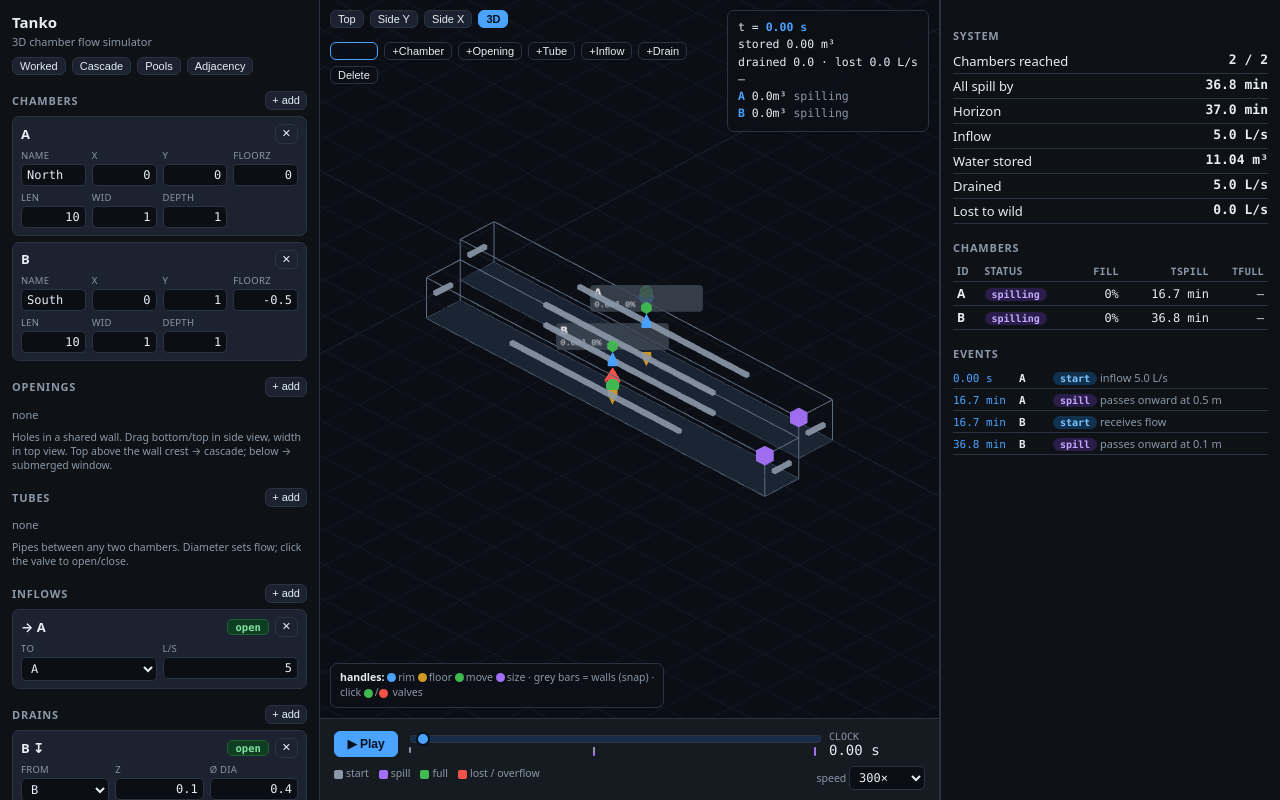
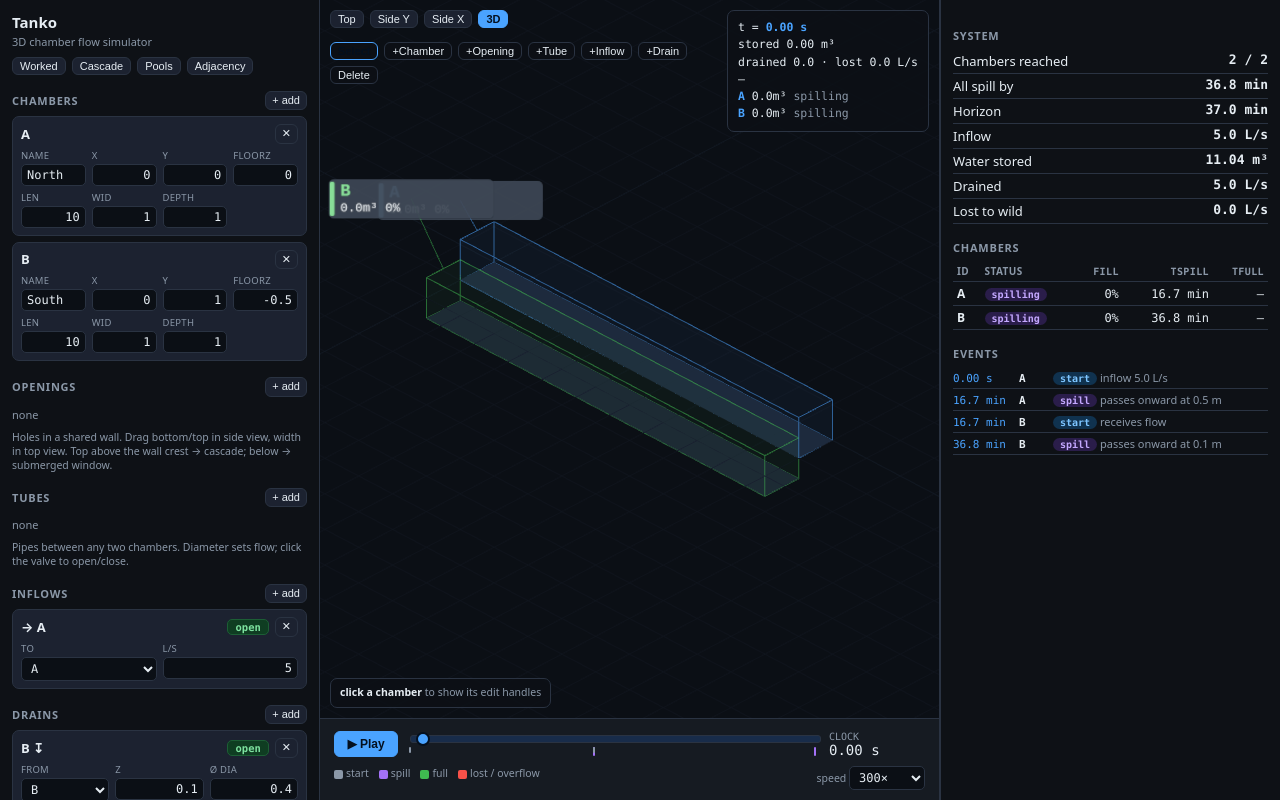
Before and after one commit to brainpulp/tanko, a plain HTML site: page index.html in a window 1280 px wide. Drawn offline with nearby package versions, Linux system fonts and the light colour scheme; animation ran at ten frames a second.

Commit message:
Fix label readability, opening-tool NaN, autosave, and declutter 3D view (#4)
- Scale chamber labels to a constant on-screen size (no overlap in side views)
- Fix opening-tool NaN zTop (compute from floorZ+depth)
- Auto-save scene to localStorage and restore on load
- Declutter 3D view: selection-based handles, color-coded chambers, pinned labels

```diff
--- a/index.html
+++ b/index.html
@@ -577,8 +577,20 @@ function recompute(){
   renderEditor();
   $('#json').value=JSON.stringify(scene,null,2);
   setTime(Math.min(curT, result.totals.horizon||0));
+  saveScene();
 }
 function showWarn(m){ const e=$('#jsonErr'); e.style.display='block'; e.textContent=m; }
+
+/* ---------- automatic local persistence ---------- */
+const SAVE_KEY='tanko.scene.v1';
+function saveScene(){ try{ localStorage.setItem(SAVE_KEY, JSON.stringify(scene)); }catch(e){} }
+function loadSavedScene(){
+  try{ const s=localStorage.getItem(SAVE_KEY); if(!s) return null;
+    const o=JSON.parse(s); if(!o||(!o.chambers&&!o.ditches)) return null;
+    const test=normalizeScene(o); simulate(test);   // validate before trusting it
+    return test;
+  }catch(e){ return null; }
+}
 
 /* ============================================================
    LEFT PANEL
@@ -739,7 +751,7 @@ const three={scene:new THREE.Scene()};
 three.scene.background=new THREE.Color(0x0b0f15);
 three.scene.add(new THREE.AmbientLight(0xffffff,0.8));
 const dl=new THREE.DirectionalLight(0xffffff,0.65); dl.position.set(1,2,1.5); three.scene.add(dl);
-const grid=new THREE.GridHelper(80,80,0x223047,0x161f2c); grid.material.opacity=0.5; grid.material.transparent=true; three.scene.add(grid);
+const grid=new THREE.GridHelper(80,80,0x1c2738,0x141c28); grid.material.opacity=0.32; grid.material.transparent=true; three.scene.add(grid);
 
 let camera=new THREE.OrthographicCamera(-10,10,10,-10,-1000,1000);
 const controls=new OrbitControls(camera,renderer.domElement);
@@ -749,6 +761,9 @@ let world=new THREE.Group(); three.scene.add(world);
 let handleGroup=new THREE.Group(); three.scene.add(handleGroup);
 let waterMeshes={}, labelSprites={}, connObjs=[], ioObjs=[], handles=[], pickChambers=[];
 let bounds=null, hsz=0.15;
+let selected=null;            // selected chamber id — only its edit handles are shown
+let chamberEdges={};          // id -> {edge, color} for selection highlighting
+const PALETTE=[0x4aa3ff,0x3fb950,0xe0883e,0xa371f7,0x56d4dd,0xf2c14e,0xf85149,0xbc8cff];
 
 const cc = c => new THREE.Vector3(c.x+c.length/2, 0, c.y+c.width/2);
 
@@ -772,25 +787,36 @@ function buildMeshes(){
   connObjs.forEach(o=>o.obj&&three.scene.remove(o.obj));
   ioObjs.forEach(o=>o.obj&&three.scene.remove(o.obj));
   world.clear(); handleGroup.clear();
-  waterMeshes={}; labelSprites={}; connObjs=[]; ioObjs=[]; handles=[]; pickChambers=[];
+  waterMeshes={}; labelSprites={}; connObjs=[]; ioObjs=[]; handles=[]; pickChambers=[]; chamberEdges={};
   if(!result) return;
   computeBounds();
   const byId=new Map(result.chambers.map(d=>[d.id,d]));
 
-  for(const d of result.chambers){
+  result.chambers.forEach((d,ci)=>{
+    const col=PALETTE[ci%PALETTE.length];
     const g=new THREE.Group(); g.position.set(d.x+d.length/2,0,d.y+d.width/2);
     const box=new THREE.BoxGeometry(d.length,d.depth,d.width);
-    const wall=new THREE.LineSegments(new THREE.EdgesGeometry(box),new THREE.LineBasicMaterial({color:0x5b6b80}));
+    const wall=new THREE.LineSegments(new THREE.EdgesGeometry(box),new THREE.LineBasicMaterial({color:col,transparent:true,opacity:0.7}));
     wall.position.y=d.floorZ+d.depth/2; g.add(wall);
+    chamberEdges[d.id]={edge:wall,color:col};
+    // faint colored fill so the basin reads as a distinct volume
+    const fill=new THREE.Mesh(box.clone(),new THREE.MeshBasicMaterial({color:col,transparent:true,opacity:0.05,depthWrite:false}));
+    fill.position.y=d.floorZ+d.depth/2; g.add(fill);
     const floor=new THREE.Mesh(new THREE.BoxGeometry(d.length,0.01,d.width),new THREE.MeshBasicMaterial({color:0x1b2433}));
     floor.position.y=d.floorZ; g.add(floor);
-    // pick proxy (invisible) for tool clicks
+    // pick proxy (invisible) for tool clicks & selection
     const pick=new THREE.Mesh(new THREE.BoxGeometry(d.length,d.depth,d.width),new THREE.MeshBasicMaterial({visible:false}));
     pick.position.y=d.floorZ+d.depth/2; pick.userData={chamber:d.id}; g.add(pick); pickChambers.push(pick);
     const wgeo=new THREE.BoxGeometry(d.length*0.95,1,d.width*0.95);
     const water=new THREE.Mesh(wgeo,new THREE.MeshBasicMaterial({color:0x3aa0ff,transparent:true,opacity:0.45}));
     water.visible=false; g.add(water); waterMeshes[d.id]={mesh:water,d};
-    const spr=makeLabel(d.id); spr.position.set(0,d.rimZ+hsz*4,0); g.add(spr); labelSprites[d.id]=spr;
+    // label: color-matched, pinned just off the chamber's near end, with a leader line and per-index stagger
+    const off=0.5+(ci%3)*0.45;
+    const anchor=new THREE.Vector3(-d.length/2, d.rimZ, 0);
+    const labelLocal=new THREE.Vector3(-d.length/2-off, d.rimZ+hsz*4+(ci%2)*hsz*6, 0);
+    const spr=makeLabel(d.id,col); spr.position.copy(labelLocal); g.add(spr); labelSprites[d.id]=spr;
+    const leader=new THREE.Line(new THREE.BufferGeometry().setFromPoints([labelLocal,anchor]),
+      new THREE.LineBasicMaterial({color:col,transparent:true,opacity:0.45})); g.add(leader);
     world.add(g);
 
     // chamber handles
@@ -804,7 +830,7 @@ function buildMeshes(){
     addWall(d, 'x1', d.x,          d.floorZ+d.depth/2, cz);
     addWall(d, 'y2', cx,           d.floorZ+d.depth/2, d.y+d.width);
     addWall(d, 'y1', cx,           d.floorZ+d.depth/2, d.y);
-  }
+  });
 
   // openings — drawn as a framed rectangle on the shared wall, with handles
   scene.openings.forEach((o,i)=>{
@@ -895,38 +921,69 @@ function addWall(d,side,x,y,z){
   handleGroup.add(m); handles.push(m);
 }
 
-function makeLabel(text){
+function makeLabel(text,color){
   const cv=document.createElement('canvas'); cv.width=256; cv.height=64;
   const spr=new THREE.Sprite(new THREE.SpriteMaterial({map:new THREE.CanvasTexture(cv),depthTest:false,transparent:true}));
-  spr.scale.set(2.4,0.6,1); spr.userData={cv,ctx:cv.getContext('2d'),texture:spr.material.map};
+  spr.scale.set(2.4,0.6,1); spr.userData={cv,ctx:cv.getContext('2d'),texture:spr.material.map,color:color??0xe6edf3};
   drawLabel(spr,text,''); return spr;
 }
 function drawLabel(spr,l1,l2){
-  const {cv,ctx,texture}=spr.userData;
+  const {cv,ctx,texture,color}=spr.userData;
+  const hex='#'+((color>>>0)&0xffffff).toString(16).padStart(6,'0');
   ctx.clearRect(0,0,cv.width,cv.height);
-  ctx.fillStyle='rgba(13,17,23,0.82)'; rr(ctx,2,2,252,60,8); ctx.fill();
-  ctx.fillStyle='#e6edf3'; ctx.font='bold 26px ui-monospace,monospace'; ctx.textBaseline='middle';
-  ctx.fillText(l1,12,l2?20:32);
-  if(l2){ ctx.fillStyle='#8b98a8'; ctx.font='19px ui-monospace,monospace'; ctx.fillText(l2,12,46); }
+  ctx.fillStyle='rgba(13,17,23,0.92)'; rr(ctx,2,2,252,60,8); ctx.fill();
+  ctx.fillStyle=hex; rr(ctx,4,6,7,52,3); ctx.fill();               // color accent bar
+  ctx.fillStyle=hex; ctx.font='bold 26px ui-monospace,monospace'; ctx.textBaseline='middle';
+  ctx.fillText(l1,20,l2?20:32);
+  if(l2){ ctx.fillStyle='#c9d4e0'; ctx.font='19px ui-monospace,monospace'; ctx.fillText(l2,20,46); }
   texture.needsUpdate=true;
 }
 function rr(c,x,y,w,h,r){c.beginPath();c.moveTo(x+r,y);c.arcTo(x+w,y,x+w,y+h,r);c.arcTo(x+w,y+h,x,y+h,r);c.arcTo(x,y+h,x,y,r);c.arcTo(x,y,x+w,y,r);c.closePath();}
+// keep chamber labels a constant on-screen size regardless of ortho zoom/fit,
+// so they stay readable and don't overlap in tightly-fitted side views.
+function updateLabelScale(){
+  const hpx=canvas.clientHeight||1;
+  const worldPerPx=(camera.top-camera.bottom)/(camera.zoom||1)/hpx;
+  const H=42*worldPerPx;            // ~42px-tall label box (canvas is 256x64 → 4:1)
+  for(const id in labelSprites){ const s=labelSprites[id]; if(s) s.scale.set(H*4,H,1); }
+}
 
+// which chamber(s) a handle/valve belongs to — used to reveal handles only for the selected chamber
+function handleChambers(u){
+  if(!u) return [];
+  if(u.chamber!=null) return [u.chamber];
+  if(u.opening!=null){ const o=scene.openings[u.opening]; return o?[o.a,o.b]:[]; }
+  if(u.tube!=null){ const t=scene.tubes[u.tube]; return t?[t.from,t.to]:[]; }
+  if(u.valveTube!=null){ const t=scene.tubes[u.valveTube]; return t?[t.from,t.to]:[]; }
+  if(u.inflow!=null){ const f=scene.inflows[u.inflow]; return f?[f.to]:[]; }
+  if(u.valveInflow!=null){ const f=scene.inflows[u.valveInflow]; return f?[f.to]:[]; }
+  if(u.drain!=null){ const dr=scene.drains[u.drain]; return dr?[dr.from]:[]; }
+  if(u.valveDrain!=null){ const dr=scene.drains[u.valveDrain]; return dr?[dr.from]:[]; }
+  return [];
+}
+function updateSelectionHighlight(){
+  for(const id in chamberEdges){ const e=chamberEdges[id], sel=String(id)===String(selected);
+    e.edge.material.color.set(sel?0xffffff:e.color); e.edge.material.opacity=sel?1:0.55; }
+}
 function updateHandleVis(mode){
-  const vert = mode!=='top';   // rim/floor/walls vertical-ish
+  const vert = mode!=='top';   // rim/floor vertical-ish
   const plan = mode==='top'||mode==='iso';
   for(const h of handles){
     const k=h.userData.kind;
-    if(k==='rim'||k==='floor') h.visible=vert;
-    else if(k==='size'||k==='move') h.visible=plan;
-    else if(k==='wall') h.visible=true;
-    else if(k==='op_bot'||k==='op_top') h.visible=vert;
-    else if(k==='op_w'||k==='op_move') h.visible=plan;
-    else h.visible=true;
+    let base;
+    if(k==='rim'||k==='floor') base=vert;
+    else if(k==='size'||k==='move') base=plan;
+    else if(k==='op_bot'||k==='op_top') base=vert;
+    else if(k==='op_w'||k==='op_move') base=plan;
+    else base=true;                              // walls, tube ends, io arrows, valves
+    h.visible = base && selected!=null && handleChambers(h.userData).includes(selected);
   }
+  updateSelectionHighlight();
   $('#handlehint').innerHTML = tool!=='select'
     ? `<b>${tool}</b> mode — ` + ({chamber:'click ground to place',opening:'click two adjacent chambers',tube:'click two chambers',inflow:'click a chamber',drain:'click a chamber',delete:'click a chamber / tube / opening / inflow / drain'}[tool]||'')
-    : `<b>handles:</b> <span class="dot" style="background:#4aa3ff"></span>rim <span class="dot" style="background:#d29922"></span>floor <span class="dot" style="background:#3fb950"></span>move <span class="dot" style="background:#a371f7"></span>size · grey bars = walls (snap) · click <span class="dot" style="background:#3fb950"></span>/<span class="dot" style="background:#f85149"></span> valves`;
+    : selected!=null
+      ? `editing <b>${selected}</b> · <span class="dot" style="background:#4aa3ff"></span>rim <span class="dot" style="background:#d29922"></span>floor <span class="dot" style="background:#3fb950"></span>move <span class="dot" style="background:#a371f7"></span>size · grey bars = walls · click <span class="dot" style="background:#3fb950"></span>/<span class="dot" style="background:#f85149"></span> valves · click empty space to deselect`
+      : `<b>click a chamber</b> to show its edit handles`;
 }
 
 /* ---------- camera ---------- */
@@ -967,8 +1024,14 @@ canvas.addEventListener('pointerdown', e=>{
   // tool actions
   if(tool!=='select'){ handleTool(e); return; }
   ray.setFromCamera(ndc(e),camera);
-  const hit=ray.intersectObjects(handles,false)[0];
-  if(!hit) return;
+  const hit=ray.intersectObjects(handles.filter(h=>h.visible),false)[0];
+  if(!hit){
+    // no handle grabbed → select the clicked chamber (or deselect on empty space)
+    const ch=ray.intersectObjects(pickChambers,false)[0];
+    const id=ch?ch.object.userData.chamber:null;
+    if(String(id)!==String(selected)){ selected=id; updateHandleVis(camMode); }
+    return;
+  }
   const h=hit.object, u=h.userData;
   // valve clicks
   if(u.valveTube!=null){ const t=scene.tubes[u.valveTube]; t.open=t.open===false; recompute(); return; }
@@ -1002,7 +1065,7 @@ function stateFor(u){
 
 canvas.addEventListener('pointermove', e=>{
   if(!drag){
-    if(result && tool==='select'){ ray.setFromCamera(ndc(e),camera); canvas.style.cursor=ray.intersectObjects(handles,false).length?'grab':''; }
+    if(result && tool==='select'){ ray.setFromCamera(ndc(e),camera); const hov=ray.intersectObjects(handles.filter(h=>h.visible),false).length?'grab':(ray.intersectObjects(pickChambers,false).length?'pointer':''); canvas.style.cursor=hov; }
     return;
   }
   ray.setFromCamera(ndc(e),camera); const p=new THREE.Vector3();
@@ -1046,7 +1109,7 @@ function dragWall(u,s,p,r3){
 
 let pendingPick=null;
 function handleTool(e){
-  if(tool==='chamber'){ const g=groundHit(e); if(!g) return; const id=nextId(); scene.chambers.push({id,name:'',x:r3(g.x)-2,y:r3(g.z)-1.5,length:4,width:3,depth:1.5,floorZ:0}); setTool('select'); recompute(); return; }
+  if(tool==='chamber'){ const g=groundHit(e); if(!g) return; const id=nextId(); scene.chambers.push({id,name:'',x:r3(g.x)-2,y:r3(g.z)-1.5,length:4,width:3,depth:1.5,floorZ:0}); selected=id; setTool('select'); recompute(); return; }
   const ch=chamberAt(e);
   if(tool==='inflow'){ if(!ch) return; scene.inflows.push({to:ch,rate:5,open:true}); setTool('select'); recompute(); return; }
   if(tool==='drain'){ if(!ch) return; const c=scene.chambers.find(x=>x.id===ch); scene.drains.push({from:ch,z:c.floorZ,diameter:0.2,open:true}); setTool('select'); recompute(); return; }
@@ -1058,7 +1121,7 @@ function handleTool(e){
       scene.tubes.push({from:pendingPick,to:ch,fromZ:a.floorZ,toZ:b.floorZ,diameter:0.3,open:true}); }
     else { const a=scene.chambers.find(x=>x.id===pendingPick),b=scene.chambers.find(x=>x.id===ch);
       if(!sharedSegment(a,b)){ showWarn(`Opening needs a shared wall — ${pendingPick} and ${ch} are not adjacent. Use a tube.`); pendingPick=null; setTool('select'); return; }
-      const lo=Math.max(a.floorZ,b.floorZ); scene.openings.push({a:pendingPick,b:ch,width:0.6,zBot:r3(lo+0.1),zTop:r3(Math.min(a.rimZ,b.rimZ))}); }
+      const lo=Math.max(a.floorZ,b.floorZ); const hi=Math.min(a.floorZ+a.depth,b.floorZ+b.depth); scene.openings.push({a:pendingPick,b:ch,width:0.6,zBot:r3(lo+0.1),zTop:r3(hi)}); }
     pendingPick=null; setTool('select'); recompute(); return;
   }
   if(tool==='delete'){ deleteAt(e,ch); return; }
@@ -1066,7 +1129,7 @@ function handleTool(e){
 function deleteAt(e,ch){
   // try connections / inflow / drain first (closest object), else chamber
   ray.setFromCamera(ndc(e),camera);
-  const objs=connObjs.map(o=>o.obj).concat(handles).filter(Boolean);
+  const objs=connObjs.map(o=>o.obj).concat(handles.filter(h=>h.visible)).filter(Boolean);
   const hit=ray.intersectObjects(objs,false)[0];
   if(hit){
     const co=connObjs.find(o=>o.obj===hit.object);
@@ -1084,6 +1147,7 @@ function deleteAt(e,ch){
     scene.tubes=scene.tubes.filter(t=>t.from!==ch&&t.to!==ch);
     scene.inflows=scene.inflows.filter(f=>f.to!==ch);
     scene.drains=scene.drains.filter(d=>d.from!==ch);
+    if(String(selected)===String(ch)) selected=null;
     setTool('select'); recompute();
   }
 }
@@ -1137,19 +1201,20 @@ function loop(ts){
     setTime(nt);
   } else lastTS=ts;
   controls.update();
+  updateLabelScale();
   renderer.render(three.scene,camera);
 }
 
 /* ---------- wiring ---------- */
 document.querySelectorAll('[data-cam]').forEach(b=>b.addEventListener('click',()=>applyCam(b.dataset.cam)));
 document.querySelectorAll('[data-tool]').forEach(b=>b.addEventListener('click',()=>setTool(b.dataset.tool)));
-document.querySelectorAll('[data-preset]').forEach(b=>b.addEventListener('click',()=>{ scene=normalizeScene(clone(PRESETS[b.dataset.preset])); curT=0; recompute(); applyCam(camMode); }));
-$('#addChamber').onclick=()=>{ const id=nextId(); const n=scene.chambers.length; scene.chambers.push({id,name:'',x:0,y:n*4,length:4,width:3,depth:1.5,floorZ:0}); recompute(); };
+document.querySelectorAll('[data-preset]').forEach(b=>b.addEventListener('click',()=>{ scene=normalizeScene(clone(PRESETS[b.dataset.preset])); curT=0; selected=null; recompute(); applyCam(camMode); }));
+$('#addChamber').onclick=()=>{ const id=nextId(); const n=scene.chambers.length; scene.chambers.push({id,name:'',x:0,y:n*4,length:4,width:3,depth:1.5,floorZ:0}); selected=id; recompute(); };
 $('#addOpening').onclick=()=>{ if(scene.chambers.length<2){showWarn('need two chambers');return;} const a=scene.chambers[0],b=scene.chambers[1]; scene.openings.push({a:a.id,b:b.id,width:0.6,zBot:0,zTop:1}); recompute(); };
 $('#addTube').onclick=()=>{ if(scene.chambers.length<2){showWarn('need two chambers');return;} scene.tubes.push({from:scene.chambers[0].id,to:scene.chambers[1].id,fromZ:scene.chambers[0].floorZ,toZ:scene.chambers[1].floorZ,diameter:0.3,open:true}); recompute(); };
 $('#addInflow').onclick=()=>{ if(!scene.chambers.length)return; scene.inflows.push({to:scene.chambers[0].id,rate:5,open:true}); recompute(); };
 $('#addDrain').onclick=()=>{ if(!scene.chambers.length)return; const c=scene.chambers[0]; scene.drains.push({from:c.id,z:c.floorZ,diameter:0.2,open:true}); recompute(); };
-$('#applyJson').onclick=()=>{ try{ const o=JSON.parse($('#json').value); if(!o.chambers&&!o.ditches) throw new Error('needs a chambers array'); scene=normalizeScene(o); curT=0; recompute(); }catch(e){ showWarn('JSON: '+e.message); } };
+$('#applyJson').onclick=()=>{ try{ const o=JSON.parse($('#json').value); if(!o.chambers&&!o.ditches) throw new Error('needs a chambers array'); scene=normalizeScene(o); curT=0; selected=null; recompute(); }catch(e){ showWarn('JSON: '+e.message); } };
 $('#copyJson').onclick=()=>navigator.clipboard?.writeText($('#json').value);
 $('#scrub').oninput=()=>{ playing=false; $('#play').textContent='▶ Play'; setTime(+$('#scrub').value); };
 $('#play').onclick=()=>{ if(!result)return; if(curT>=result.totals.horizon) curT=0; playing=!playing; $('#play').textContent=playing?'⏸ Pause':'▶ Play'; lastTS=performance.now(); };
@@ -1187,7 +1252,7 @@ function runTests(){
 }
 
 /* boot */
-scene=normalizeScene(scene);
+scene=loadSavedScene()||normalizeScene(scene);   // restore last edits automatically
 recompute();
 runTests();
 resize();
```
